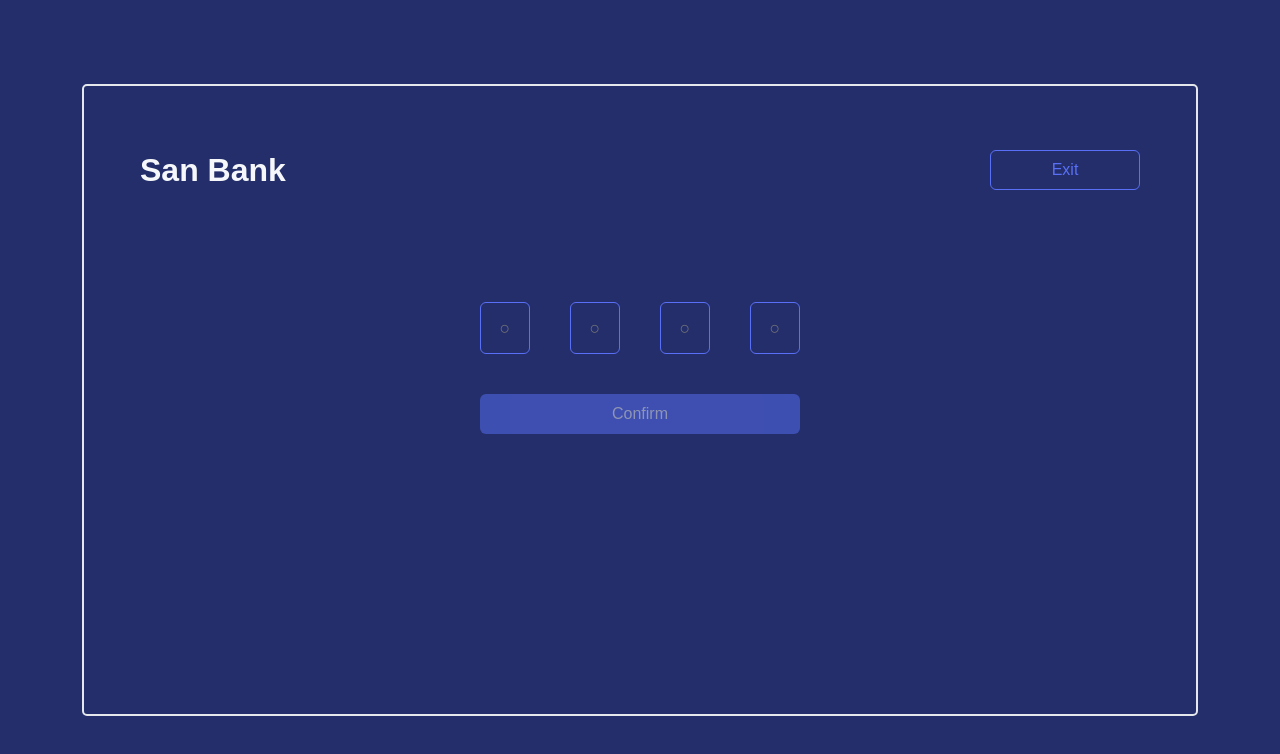
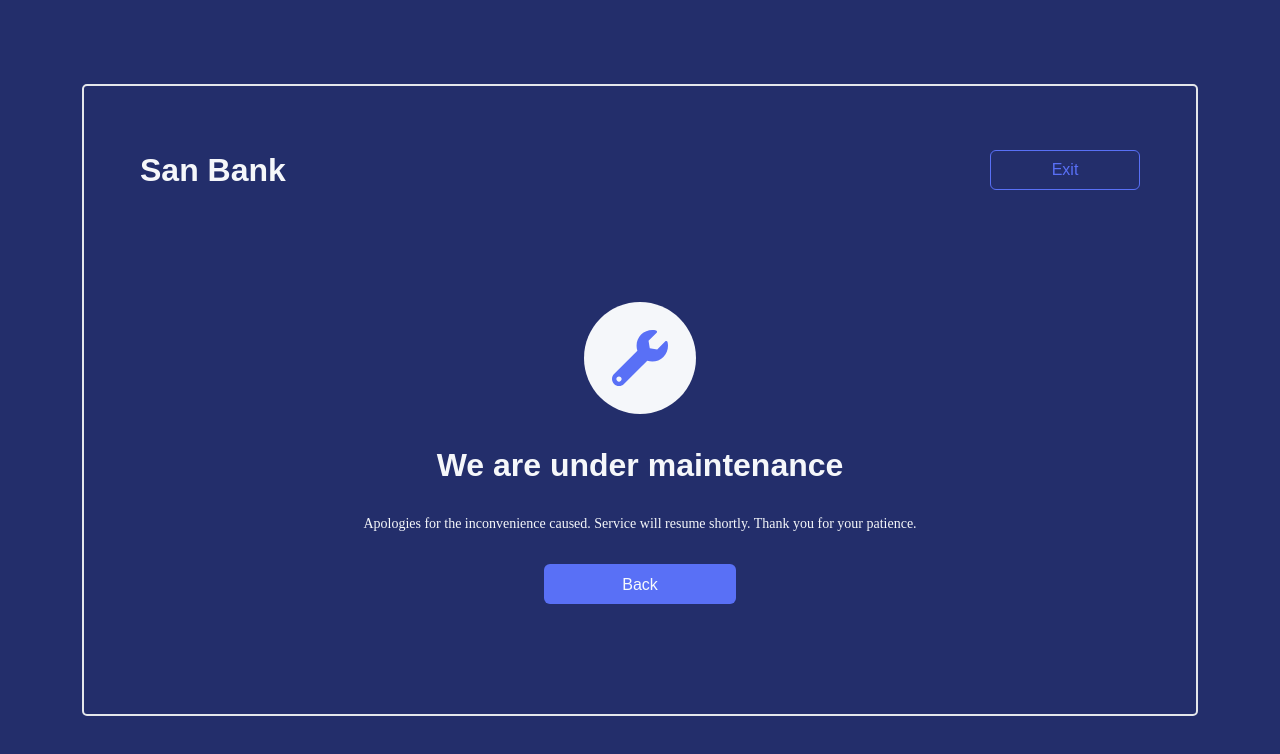
Before and after one commit to S-Nuttapong/Atm, a React (Vite) app: page / in a window 1280 px wide. Shown: the top 754 px of the page. Built offline with nearby package versions, Linux system fonts and the light colour scheme.

Commit message:
feat: prettier transaction under maintenance

```diff
--- a/package.json
+++ b/package.json
@@ -26,6 +26,7 @@
     "react": "^18.2.0",
     "react-currency-input-field": "^3.6.11",
     "react-dom": "^18.2.0",
+    "react-icons": "^4.10.1",
     "remeda": "^1.23.0"
   },
   "devDependencies": {
--- a/src/app/AtmApp.tsx
+++ b/src/app/AtmApp.tsx
@@ -1,6 +1,6 @@
 import { atmConfigs } from '@entities/atm'
 import {
-  TransactionNotAvailable,
+  TransactionUnderMaintenance,
   TransactionsMenu,
   useTransactionNavigation,
 } from '@entities/transaction'
@@ -15,7 +15,7 @@ type AtmTransactionUiMap = Record<Transaction, ComponentType>
 
 const defaultAtmTransaction = atmConfigs.allTransactions.reduce(
   (map, transaction) => {
-    map[transaction] = TransactionNotAvailable
+    map[transaction] = TransactionUnderMaintenance
     return map
   },
   {} as AtmTransactionUiMap
--- a/src/app/AtmAppProvider.tsx
+++ b/src/app/AtmAppProvider.tsx
@@ -10,7 +10,7 @@ import { ComponentWithChildren } from '@shared/types'
 export const AtmAppProvider: ComponentWithChildren = ({ children }) => (
   <QueryClientProvider client={client}>
     <ThemeProvider theme={theme}>
-      <TransactionNavigationProvider>
+      <TransactionNavigationProvider transaction="ChangePin">
         {children}
         <ReactQueryDevtools initialIsOpen={false} />
       </TransactionNavigationProvider>
--- a/src/entities/transaction/TransactionNotAvailable.tsx
+++ /dev/null
@@ -1,38 +0,0 @@
-import { MakeNewTransaction } from '@entities/transaction'
-import { Box, Flex, Heading, Stack, Txt } from '@shared/design-system'
-
-export const TransactionNotAvailable = () => {
-  return (
-    <Flex w="full" h="full" justifyContent="center" alignContent="baseline">
-      <Stack
-        spacing={10}
-        h="full"
-        justifyContent="flex-start"
-        alignContent="center"
-        textAlign="center"
-      >
-        <Box w="full">
-          <Heading variant="h1" color="content.primary">
-            Service is under maintenance
-          </Heading>
-          <Txt
-            w="full"
-            variant="description"
-            fontSize="sm"
-            color="content.primary"
-          >
-            We are sincerely apologize for your inconvenience
-          </Txt>
-        </Box>
-        <Stack>
-          <Heading variant="h2" color="content.primary">
-            continue with other transactions?
-          </Heading>
-          <Flex w="full" justifyContent="space-between" alignItems="center">
-            <MakeNewTransaction />
-          </Flex>
-        </Stack>
-      </Stack>
-    </Flex>
-  )
-}
--- /dev/null
+++ b/src/entities/transaction/TransactionUnderMaintenance.tsx
@@ -0,0 +1,52 @@
+import { useTransactionNavigation } from '@entities/transaction'
+import {
+  Button,
+  Center,
+  Flex,
+  Heading,
+  Stack,
+  Txt,
+} from '@shared/design-system'
+import { WrenchCircleIcon } from '@shared/design-system/icons'
+
+export const TransactionUnderMaintenance = () => {
+  const { backToMainMenu } = useTransactionNavigation()
+  return (
+    <Flex
+      w="full"
+      h="full"
+      justifyContent="center"
+      alignContent="baseline"
+      mt={[-20, 0, 0, 0]}
+    >
+      <Stack
+        spacing={8}
+        h="full"
+        justifyContent="flex-start"
+        alignContent="center"
+        textAlign="center"
+      >
+        <Center>
+          <WrenchCircleIcon boxSize={14} iconColor="button.primary" />
+        </Center>
+        <Heading variant="h1" color="content.primary">
+          We are under maintenance
+        </Heading>
+        <Txt
+          w="full"
+          variant="description"
+          fontSize="sm"
+          color="content.primary"
+        >
+          Apologies for the inconvenience caused. Service will resume shortly.
+          Thank you for your patience.
+        </Txt>
+        <Center>
+          <Button variant="primary" w="full" maxW={48} onClick={backToMainMenu}>
+            Back
+          </Button>
+        </Center>
+      </Stack>
+    </Flex>
+  )
+}
--- a/src/entities/transaction/index.tsx
+++ b/src/entities/transaction/index.tsx
@@ -1,5 +1,5 @@
 export { MakeNewTransaction } from './MakeNewTransction'
-export { TransactionNotAvailable } from './TransactionNotAvailable'
+export { TransactionUnderMaintenance } from './TransactionUnderMaintenance'
 export { TransactionsMenu } from './TransactionsMenu'
 export {
   TransactionNavigationProvider,
--- /dev/null
+++ b/src/shared/design-system/icons/WrenchCircleIcon.tsx
@@ -0,0 +1,4 @@
+import { WrenchIcon } from '@shared/design-system/icons/WrenchIcon'
+import { createCircleIcon } from '@shared/design-system/icons/createCircleIcon'
+
+export const WrenchCircleIcon = createCircleIcon(WrenchIcon)
--- /dev/null
+++ b/src/shared/design-system/icons/WrenchIcon.tsx
@@ -0,0 +1,6 @@
+import { Icon, IconProps } from '@chakra-ui/react'
+import { FaWrench } from 'react-icons/fa'
+
+export const WrenchIcon = (props: IconProps) => {
+  return <Icon as={FaWrench} boxSize={6} {...props} />
+}
--- a/src/shared/design-system/icons/index.tsx
+++ b/src/shared/design-system/icons/index.tsx
@@ -1,2 +1,4 @@
 export { CheckCircleIcon } from './CheckCircleIcon'
 export { CloseCircleIcon } from './CloseCircleIcon'
+export { WrenchCircleIcon } from './WrenchCircleIcon'
+export { WrenchIcon } from './WrenchIcon'
--- a/src/shared/design-system/index.tsx
+++ b/src/shared/design-system/index.tsx
@@ -1,6 +1,7 @@
 export {
   Box,
   Button,
+  Center,
   Flex,
   FormControl,
   FormHelperText,
```
Also changed, not shown: 1 other file (tests, documents, lock files or other folders).
